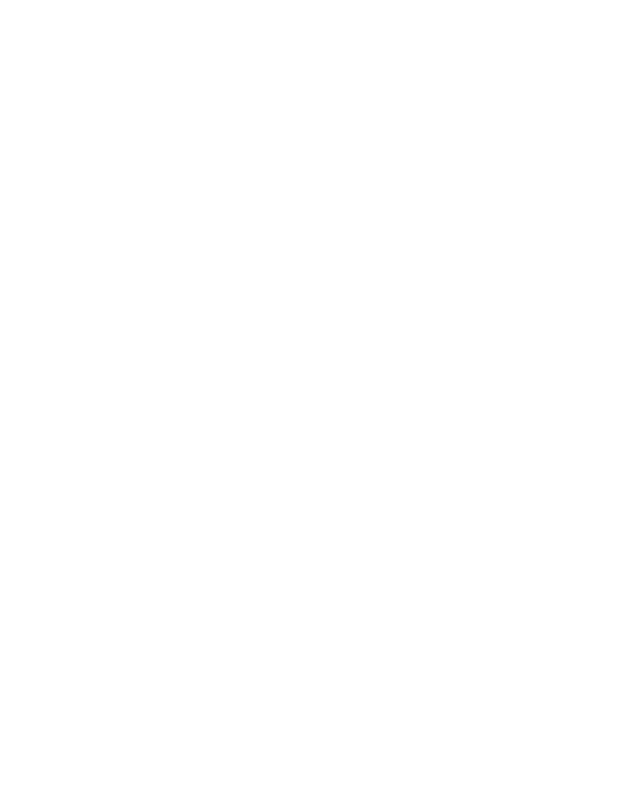
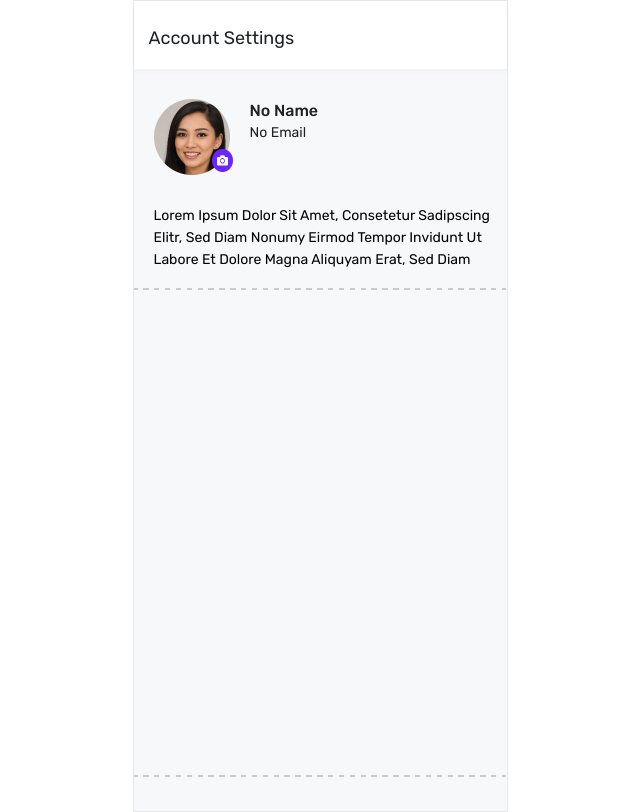
Before and after one commit to Rika4698/Educase-Project, a React (Vite) app: page /user in a window 1280 px wide. Before the commit this address had no page. Shown: the whole page, without its empty margins (320-960 px from the left). Built offline with nearby package versions, Linux system fonts and the light colour scheme.

Commit message:
user profile page

```diff
--- a/src/App.jsx
+++ b/src/App.jsx
@@ -4,17 +4,20 @@
 import Home from './Pages/Home'
 import Login from './Pages/Login'
 import Registration from './Pages/Registration'
+import ScrollToTop from './Components/ScrollToTop'
+import UserProfile from './Pages/UserProfile'
 
 function App() {
 
 
   return (
-        <div className='min-h-screen flex justify-center items-center gap-2'>
-
+    <div className='min-h-screen flex justify-center items-center gap-2'>
+      <ScrollToTop></ScrollToTop>
       <Routes>
-       <Route path='/' element={<Home/>}></Route>
+        <Route path='/' element={<Home />}></Route>
         <Route path='/registration' element={<Registration />}></Route>
-       <Route path='/login' element={<Login/>}></Route>
+        <Route path='/login' element={<Login />}></Route>
+        <Route path='/user' element={<UserProfile />}></Route>
 
       </Routes>
     </div>
--- /dev/null
+++ b/src/Components/ScrollToTop.jsx
@@ -0,0 +1,18 @@
+import { useEffect } from "react";
+import { useLocation } from "react-router-dom";
+
+const ScrollToTop = () => {
+
+    const { pathname } = useLocation();
+
+    useEffect(() => {
+        console.log('Navigating to:', pathname);
+
+        window.scrollTo(0, 0);
+    }, [pathname]);
+
+    return null;
+
+};
+
+export default ScrollToTop;
--- a/src/Pages/Login.jsx
+++ b/src/Pages/Login.jsx
@@ -4,7 +4,7 @@
 
 const Login = () => {
     const navigate = useNavigate();
-    const [isValid, setIsValid] = useState(false);
+    const [errors, setErrors] = useState({});
 
     const [formData, setFormData] = useState({
         email: '',
@@ -12,29 +12,78 @@
     });
 
     const emailRegex = /^[^\s@]+@[^\s@]+\.[^\s@]+$/;
+
+    const validate = (name, value) => {
+        let message = "";
+
+        if (!value?.trim()) {
+            message = `${name.charAt(0).toUpperCase() + name.slice(1)} is required`;
+        }
+
+        if (name === "email" && value && !emailRegex.test(value)) {
+            message = "Enter a valid email address";
+        }
+
+        if (name === "password" && value && value.length < 6) {
+            message = "Password must be at least 6 characters";
+        }
+
+        return message;
+    };
+
     const handleChange = (e) => {
         const { id, value } = e.target;
+
         setFormData((prev) => ({ ...prev, [id]: value }));
 
+        setErrors((prev) => ({
+            ...prev,
+            [id]: validate(id, value),
+        }));
     };
 
     const isFormValid =
+        formData.email.trim() &&
+        formData.password.trim() &&
         emailRegex.test(formData.email) &&
-
-        formData.password.trim().length >= 6;
+        formData.password.length >= 6 &&
+        !errors.email &&
+        !errors.password;
 
     const handleSubmit = (e) => {
         e.preventDefault();
-        setIsValid(true);
-        if (!isFormValid)
+
+        let newErrors = {};
+
+        Object.keys(formData).forEach((key) => {
+            newErrors[key] = validate(key, formData[key]);
+        });
+
+        setErrors(newErrors);
+
+        const hasError = Object.values(newErrors).some((msg) => msg);
+
+        if (hasError) return;
+
+        const storedUser = JSON.parse(localStorage.getItem("user"));
+
+        if (!storedUser) {
+            toast.error("No registered user found");
             return;
+        }
+
+        if (
+            storedUser.email !== formData.email ||
+            storedUser.password !== formData.password
+        ) {
+            toast.error("Invalid email or password");
+            return;
+        }
 
         toast.success("Login Successfully!");
+        navigate("/user");
+    };
 
-
-        navigate('/user');
-
-    };
 
     return (
         <div className='bg-[#F7F8F9] w-93.75 h-203 border border-gray-200'>
@@ -47,13 +96,13 @@
                 {/* email */}
 
                 <div className='relative'>
-                    <input id="email" type='email' value={formData.email} onChange={handleChange} placeholder='Enter email address' className={`appearance-none w-83.75 h-10 ml-5 mr-5 rounded-md text-[#1D2226] border focus:outline-none focus:ring-[0.5px] pl-4 pt-3 pb-2.75 placeholder:text-sm placeholder:h-4.25 placeholder:text-[#919191] ${isValid && !formData.email.trim() ? "border-red-500 focus:ring-red-500 focus:border-red-500" : "border-[#CBCBCB] focus:ring-[#6C25FF] focus:border-[#6C25FF]"} `} />
-                    <label htmlFor='email' className={`absolute left-7 -top-2 mb-8.5 pl-1.25  w-25.75 h-3.75 bg-[#F7F8F9] text-[13px] text-left leading-3 font-normal pb-0.5  ${isValid && (!formData.email.trim() || !emailRegex.test(formData.email)) ? "text-red-500" : "text-[#6C25FF]"}`}>Email Address
+                    <input id="email" type='email' value={formData.email} onChange={handleChange} placeholder='Enter email address' className={`appearance-none w-83.75 h-10 ml-5 mr-5 rounded-md text-[#1D2226] border focus:outline-none focus:ring-[0.5px] pl-4 pt-3 pb-2.75 placeholder:text-sm placeholder:h-4.25 placeholder:text-[#919191] ${errors.email ? "border-red-500 focus:ring-red-500 focus:border-red-500" : "border-[#CBCBCB] focus:ring-[#6C25FF] focus:border-[#6C25FF]"} `} />
+                    <label htmlFor='email' className={`absolute left-7 -top-2 mb-8.5 pl-1.25  w-25.75 h-3.75 bg-[#F7F8F9] text-[13px] text-left leading-3 font-normal pb-0.5  ${errors.email ? "text-red-500" : "text-[#6C25FF]"}`}>Email Address
                     </label>
 
-                    {formData.email && !emailRegex.test(formData.email) && (
-                        <p className="text-red-500 text-sm mt-1 ml-6">
-                            Enter a valid email address
+                    {errors.email && (
+                        <p className="text-red-500 text-xs ml-6 mt-1">
+                            {errors.email}
                         </p>
                     )}
 
@@ -62,13 +111,13 @@
                 {/* password */}
 
                 <div className='relative'>
-                    <input id="password" type='password' value={formData.password} onChange={handleChange} placeholder='Enter password' className={`appearance-none w-83.75 h-10 ml-5 mr-5 rounded-md text-[#1D2226] border focus:outline-none focus:ring-[0.5px] pl-4 pt-3 pb-2.75 placeholder:text-sm placeholder:h-4.25 placeholder:text-[#919191] ${isValid && !formData.password.trim() ? "border-red-500 focus:ring-red-500 focus:border-red-500" : "border-[#CBCBCB] focus:ring-[#6C25FF] focus:border-[#6C25FF]"} `} />
-                    <label htmlFor='email' className={`absolute left-7 -top-2 mb-8.5 pl-1.25 w-25.75 h-3.75 bg-[#F7F8F9] text-[13px] text-left leading-3 font-normal pb-0.5  ${isValid && (!formData.password.trim() || formData.password.length < 6) ? "text-red-500" : "text-[#6C25FF]"}`}>Password
+                    <input id="password" type='password' value={formData.password} onChange={handleChange} placeholder='Enter password' className={`appearance-none w-83.75 h-10 ml-5 mr-5 rounded-md text-[#1D2226] border focus:outline-none focus:ring-[0.5px] pl-4 pt-3 pb-2.75 placeholder:text-sm placeholder:h-4.25 placeholder:text-[#919191] ${errors.password ? "border-red-500 focus:ring-red-500 focus:border-red-500" : "border-[#CBCBCB] focus:ring-[#6C25FF] focus:border-[#6C25FF]"} `} />
+                    <label htmlFor='email' className={`absolute left-7 -top-2 mb-8.5 pl-1.25 w-25.75 h-3.75 bg-[#F7F8F9] text-[13px] text-left leading-3 font-normal pb-0.5  ${errors.password ? "text-red-500" : "text-[#6C25FF]"}`}>Password
                     </label>
 
-                    {formData.password && formData.password.length < 6 && (
-                        <p className="text-red-500 text-sm mt-1 ml-6">
-                            Password must be at least 6 characters
+                    {errors.password && (
+                        <p className="text-red-500 text-xs ml-6 mt-1">
+                            {errors.password}
                         </p>
                     )}
 
--- a/src/Pages/Registration.jsx
+++ b/src/Pages/Registration.jsx
@@ -82,7 +82,7 @@
         const hasError = Object.values(newErrors).some((msg) => msg);
 
         if (hasError) return;
-
+        localStorage.setItem("user", JSON.stringify(formData));
         toast.success("Account Create Successfully.");
         navigate('/login');
     };
--- /dev/null
+++ b/src/Pages/UserProfile.jsx
@@ -0,0 +1,63 @@
+import picture from "../assets/profile.png";
+import camera from "../assets/camera.png";
+import { useState } from "react";
+
+
+const UserProfile = () => {
+    const [user] = useState(() => {
+        return JSON.parse(localStorage.getItem("user"));
+    });
+
+
+
+    return (
+        <div className='bg-[#F7F8F9] w-93.75 h-203 border border-gray-200'>
+            <div className='bg-[#FFFFFF]  h-17 shadow-[0px_3px_6px_#00000007] '>
+                <h1 className='text-[18px] text-[#1D2226] leading-5.25 font-normal pl-3.75 pt-6.75 pb-4.75 capitalize
+h-5.5'>Account Settings</h1>
+
+            </div>
+            <div className=" mt-7.5 ml-5 ">
+                <div className="flex items-start gap-5">
+                    <img src={picture} alt="profile picture" className="relative" />
+                    <img src={camera} alt="camera" className="absolute ml-14.5 mt-12.5 " />
+                    <div className="space-y-1.5">
+                        <h2 className="font-medium text-[#1D2226] text-left text-[15px]leading-[19px]  h-4.5 capitalize"> {user?.name || "No Name"}</h2>
+                        <p className="text-[#1D2226] text-[14px] text-left leading-4.75 font-normal h-4.25 capitalize">  {user?.email || "No Email"}
+
+                        </p>
+                    </div>
+                </div>
+                <p className="text-[14px] text-left w-84.25 h-15.75 capitalize leading-5.5 mt-7.5 mr-4.5  opacity-100">Lorem Ipsum Dolor Sit Amet, Consetetur Sadipscing Elitr, Sed Diam Nonumy Eirmod Tempor Invidunt Ut Labore Et Dolore Magna Aliquyam Erat, Sed Diam
+
+                </p>
+            </div>
+
+            <p className="mt-5  border-t border border-transparent" style={{
+                borderImage: "repeating-linear-gradient(to right, #CBCBCB 0 4px, transparent 4px 8px)",
+                borderImageSlice: 50,
+            }}>
+
+            </p>
+
+
+            <p className="mt-121.25  border-t border border-transparent" style={{
+                borderImage: "repeating-linear-gradient(to right, #CBCBCB 0 4px, transparent 4px 8px)",
+                borderImageSlice: 50,
+            }}>
+
+            </p>
+
+
+
+
+
+
+
+
+
+        </div>
+    );
+};
+
+export default UserProfile;
```
Also changed, not shown: src/Pages/Home.jsx (indentation only).
